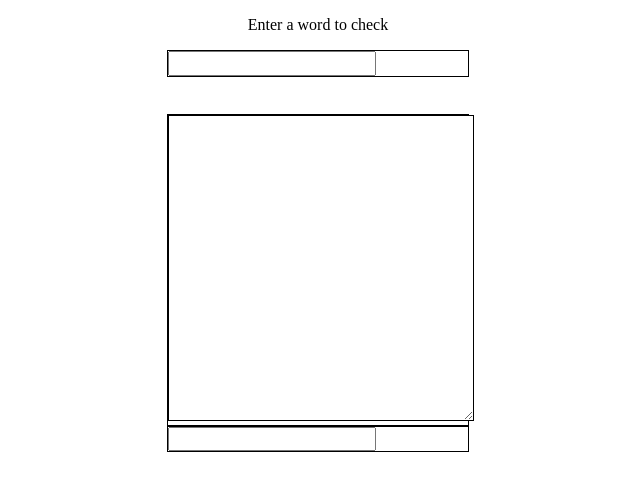
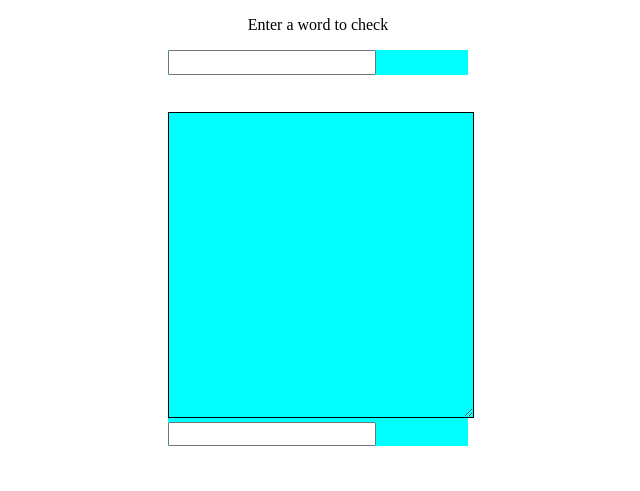
Before and after one commit to mebartsch/mebartsch.github.io, a Jekyll site: the page projects/Dollar-Word/index.html, which Jekyll copies as it is, in a window 1280 px wide. Shown: the top 491 px of the page, without its empty margins (322-962 px from the left). Built offline with Jekyll 4.4.1, drawn with Linux system fonts in a browser that asks for light colours; nearby versions of some CDN libraries; library files that are not in the unit come from our copies.

Commit message:
Update index.html

```diff
--- a/projects/Dollar-Word/index.html
+++ b/projects/Dollar-Word/index.html
@@ -11,7 +11,7 @@
 
         <style type="text/css">
             textarea {
- 	        background-color: White;
+ 	        background-color: cyan;
                 width: 300px;
                 height: 300px;
  	        font size="65"
@@ -22,7 +22,8 @@
 	    form {
                 margin: 0 auto;
                 width:300px;
- 	        border: 1px solid black;
+ 	        background-color: cyan;
+
             }
 	    body{ margin:0 auto; }
         </style>
```
